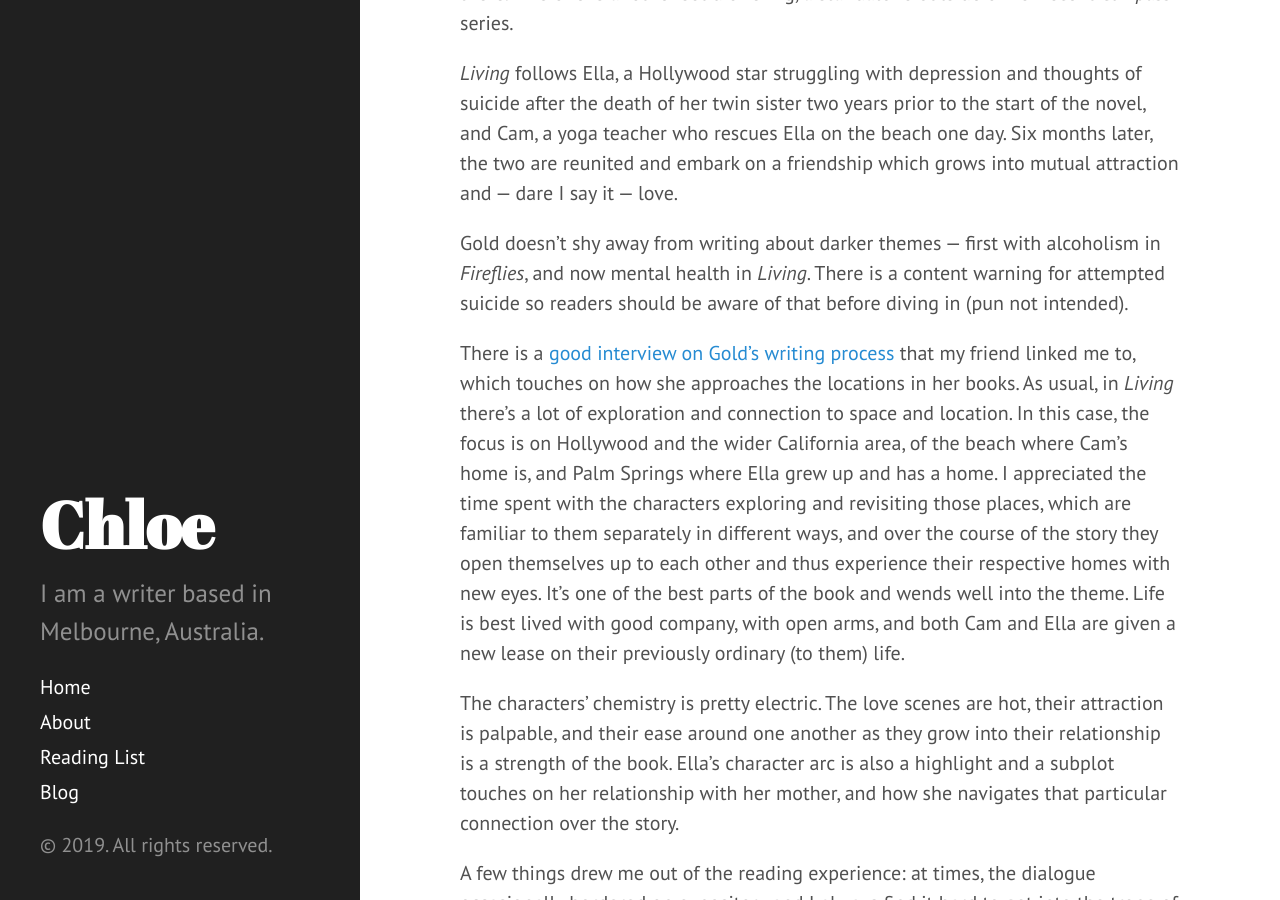
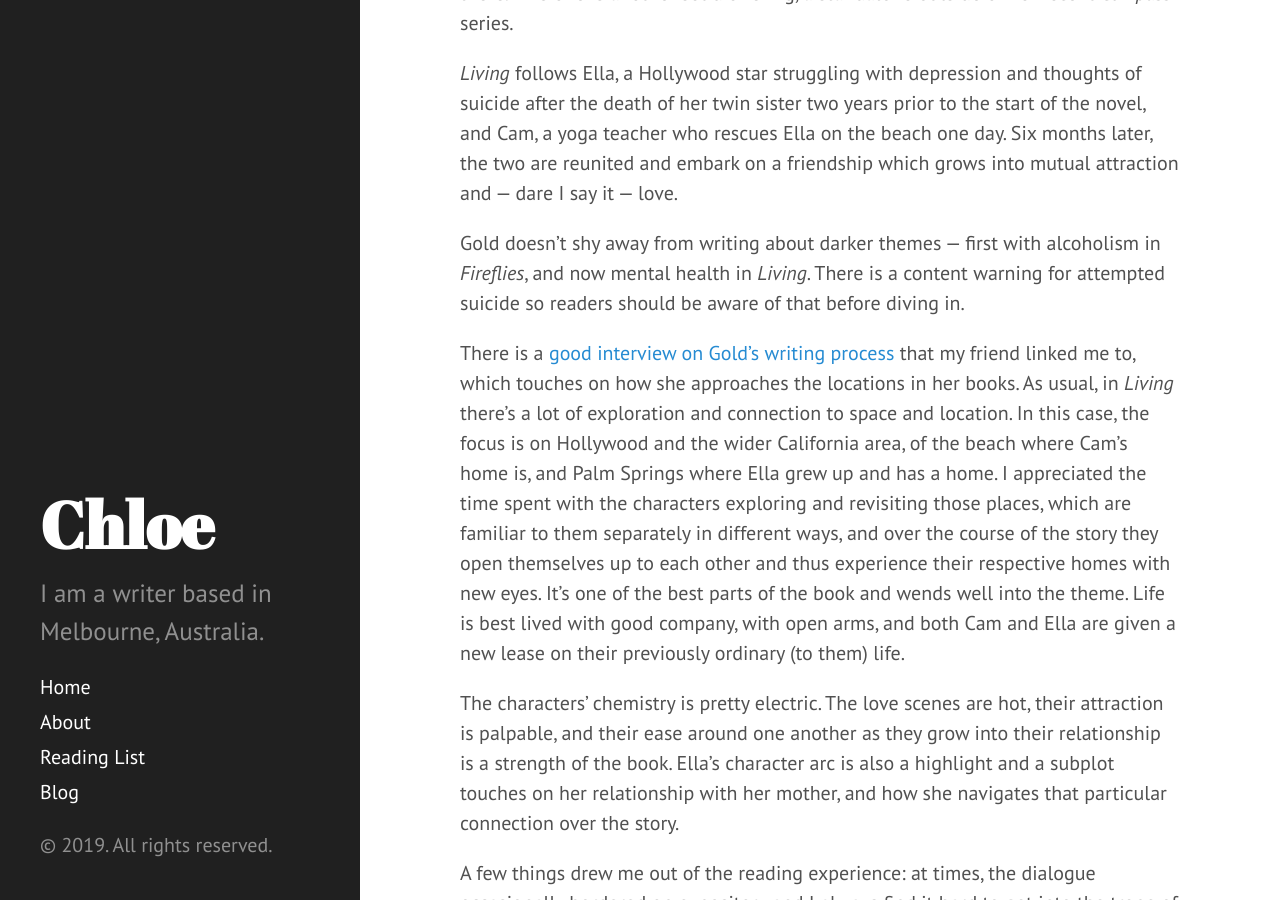
Before and after one commit to thewonglab/chloewrites_, a Jekyll site: the page built from _posts/2019-08-16-living-by-lise-gold-review.md, in a window 1280 px wide and 900 px high, scrolled down 552 px. Built offline with Jekyll 4.4.1, drawn with Linux system fonts in a browser that asks for light colours.

Commit message:
Update 2019-08-16-living-by-lise-gold-review.md

```diff
--- a/_posts/2019-08-16-living-by-lise-gold-review.md
+++ b/_posts/2019-08-16-living-by-lise-gold-review.md
@@ -9,7 +9,7 @@ Behold, a new book by Lise Gold. Probably one of the more prolific lesfic writer
 
 *Living* follows Ella, a Hollywood star struggling with depression and thoughts of suicide after the death of her twin sister two years prior to the start of the novel, and Cam, a yoga teacher who rescues Ella on the beach one day. Six months later, the two are reunited and embark on a friendship which grows into mutual attraction and — dare I say it — love.
 
-Gold doesn’t shy away from writing about darker themes — first with alcoholism in *Fireflies*, and now mental health in *Living*. There is a content warning for attempted suicide so readers should be aware of that before diving in (pun not intended).
+Gold doesn’t shy away from writing about darker themes — first with alcoholism in *Fireflies*, and now mental health in *Living*. There is a content warning for attempted suicide so readers should be aware of that before diving in.
 
 There is a [good interview on Gold’s writing process](https://lesbianbookworm.com/2019/08/08/interview-with-author-lise-gold/) that my friend linked me to, which touches on how she approaches the locations in her books. As usual, in *Living* there’s a lot of exploration and connection to space and location. In this case, the focus is on Hollywood and the wider California area, of the beach where Cam’s home is, and Palm Springs where Ella grew up and has a home. I appreciated the time spent with the characters exploring and revisiting those places, which are familiar to them separately in different ways, and over the course of the story they open themselves up to each other and thus experience their respective homes with new eyes. It’s one of the best parts of the book and wends well into the theme. Life is best lived with good company, with open arms, and both Cam and Ella are given a new lease on their previously ordinary (to them) life.
 
```
